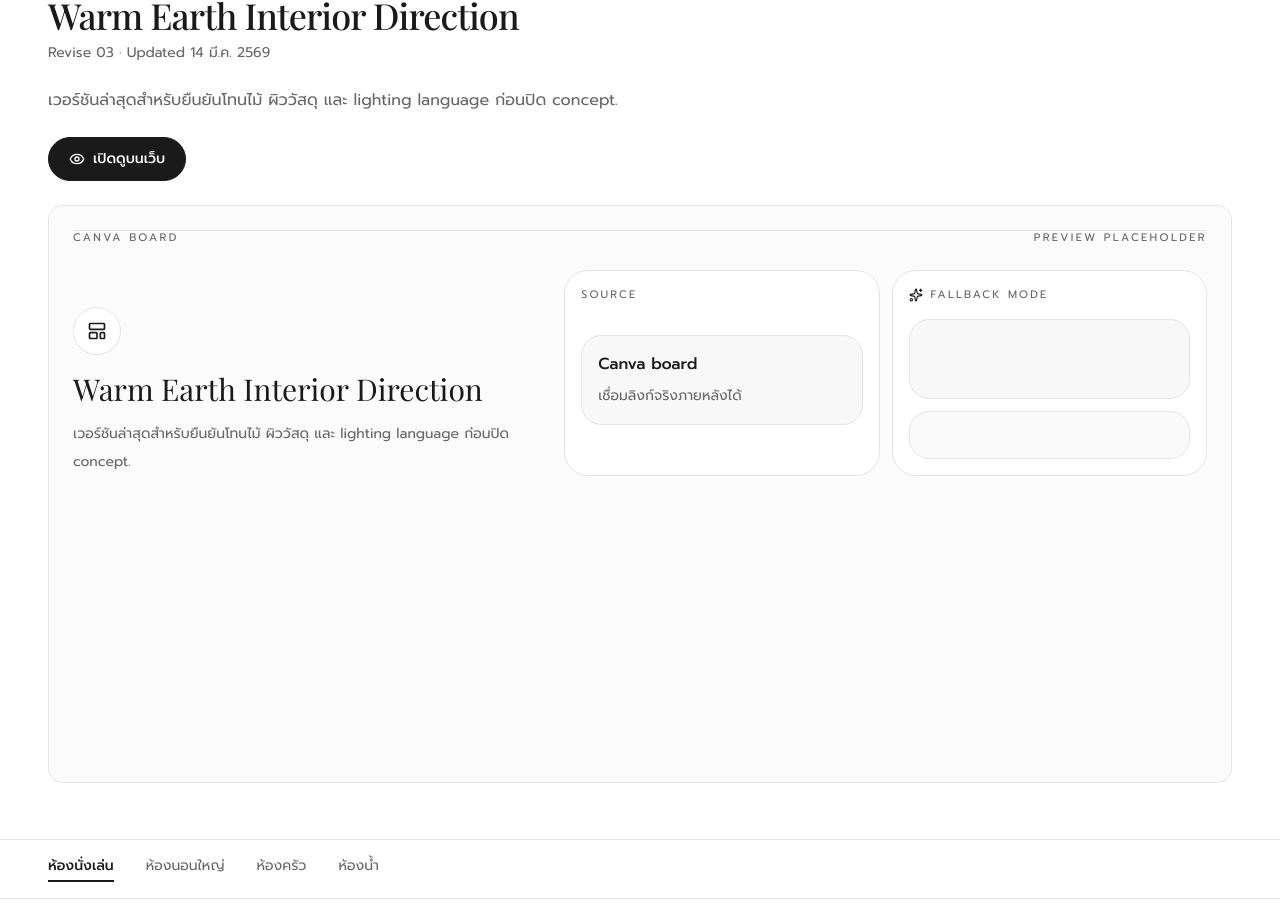
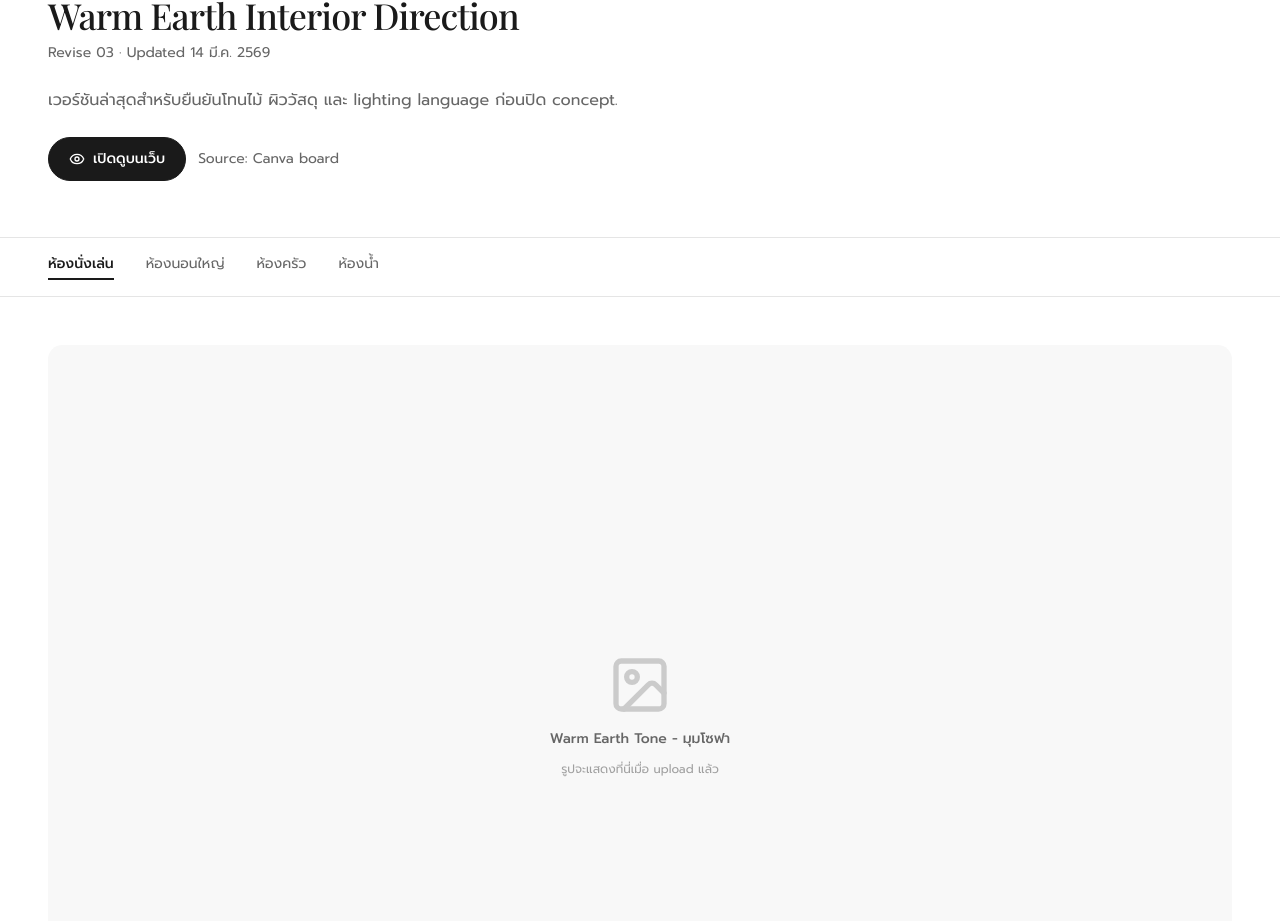
Before and after one commit to bank15632/Web_App_Show_work, a Next.js app: page /p/riverside-residence-b7x2 in a window 1280 px wide. Shown: the part 1386-2307 px from the top of the page. Built offline with nearby package versions, Linux system fonts and the light colour scheme.

Commit message:
Remove Canva board preview card, show source inline with buttons
Remove the large DocumentPreview placeholder card from document
browser. Show source type (Canva board / PDF) as inline text
next to the action buttons instead.

https://claude.ai/code/session_015M8MAUgrvrCoxxNKz5Egn6

```diff
--- a/src/components/portal/project-document-browser.tsx
+++ b/src/components/portal/project-document-browser.tsx
@@ -3,7 +3,6 @@
 import { useState } from "react";
 import { Download, Eye } from "lucide-react";
 
-import { DocumentPreview } from "@/components/portal/document-preview";
 import {
   formatPortalDate,
   getDocumentPreviewUrl,
@@ -143,8 +142,8 @@ export function ProjectDocumentBrowser({
             {activeDocument.summary}
           </p>
 
-          {/* Action buttons */}
-          <div className="flex flex-wrap gap-3">
+          {/* Action buttons + source */}
+          <div className="flex flex-wrap items-center gap-3">
             <a
               href={previewUrl}
               target="_blank"
@@ -166,17 +165,10 @@ export function ProjectDocumentBrowser({
                 ดาวน์โหลด PDF
               </a>
             ) : null}
-          </div>
 
-          {/* Preview */}
-          <div className="overflow-hidden rounded-2xl border border-border bg-card">
-            <DocumentPreview
-              title={activeDocument.title}
-              summary={activeDocument.summary}
-              kind={activeDocument.kind}
-              previewUrl={previewUrl}
-              className="min-h-[22rem] rounded-none border-0 bg-secondary/55 md:min-h-[36rem]"
-            />
+            <span className="text-sm text-muted-foreground">
+              Source: {activeDocument.kind === "canva" ? "Canva board" : "PDF"}
+            </span>
           </div>
         </div>
       </div>
```
